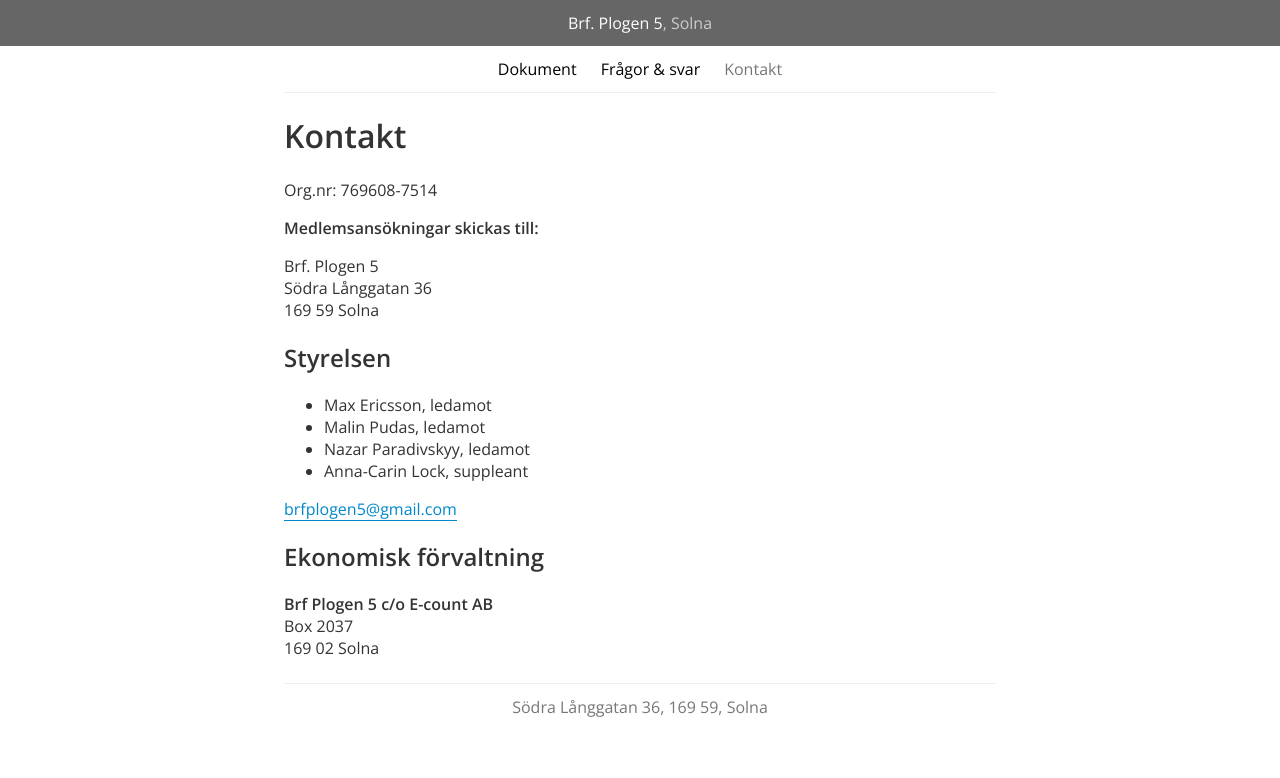
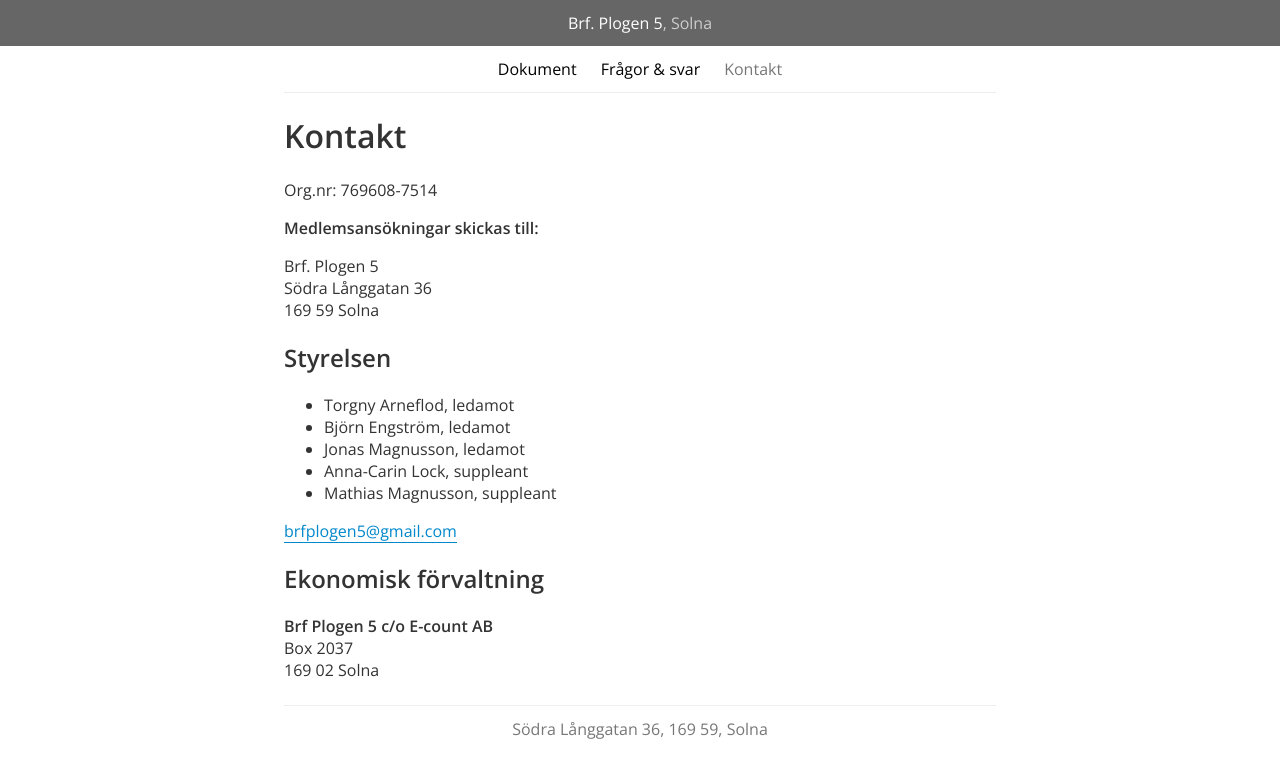
Before and after one commit to brfplogen5/brfplogen5.github.io, a Jekyll site: the page built from kontakt.md, in a window 1280 px wide. Shown: the top 778 px of the page. Built offline with Jekyll 4.4.1, drawn with Linux system fonts in a browser that asks for light colours.

Commit message:
Update board

```diff
--- a/kontakt.md
+++ b/kontakt.md
@@ -15,10 +15,11 @@ Södra Långgatan 36<br />
 
 ## Styrelsen
 
-* Max Ericsson, ledamot
-* Malin Pudas, ledamot
-* Nazar Paradivskyy, ledamot
+* Torgny Arneflod, ledamot
+* Björn Engström, ledamot
+* Jonas Magnusson, ledamot
 * Anna-Carin Lock, suppleant
+* Mathias Magnusson, suppleant
 
 
 [brfplogen5@gmail.com](mailto:brfplogen5@gmail.com)
```
